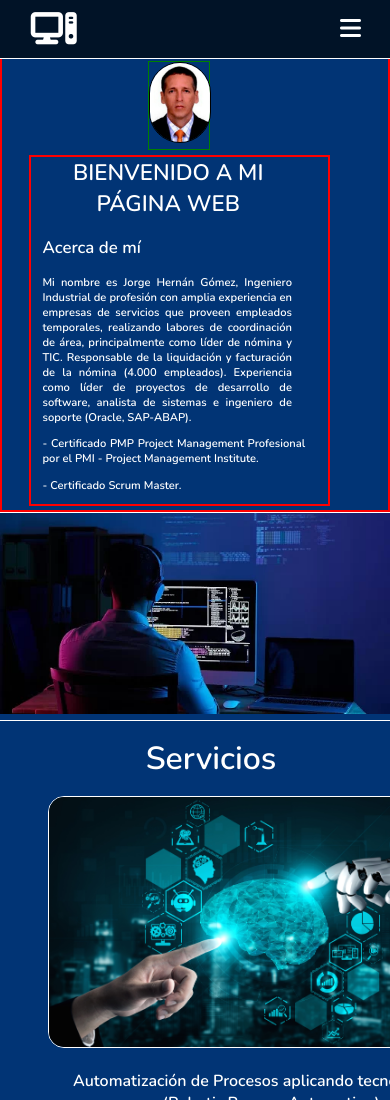
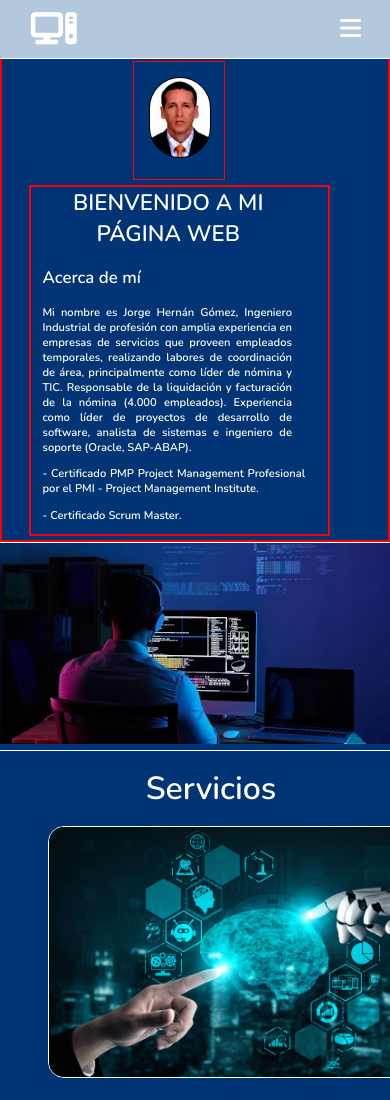
Before and after one commit to johergo2/miprimeraagina, a plain HTML site: page index.html in a window 390 px wide. Shown: the top 1100 px of the page. Drawn offline with nearby package versions, Linux system fonts and the light colour scheme.

Commit message:
Quinto cambio mi primera página web

```diff
--- a/styles.css
+++ b/styles.css
@@ -419,7 +419,7 @@ footer div {
   }
 
   header {
-    /*background-color: rgb(179, 199, 221);*/
+    background-color: rgb(179, 199, 221);
     width: 100%;
     height: 6%;
     justify-content: space-between;
@@ -566,15 +566,16 @@ footer div {
     color: white;
   }
 
-  .acerca-imagen{
+  .acerca-imagen{  /*Foto JHGR*/
     width: 20%;
-    padding: 0em;
+    padding: 5%;
     align-content: center;
-    border: solid 1px green;
+    border: solid 1px red;
   }
 
   .acerca-imagen img {
      align-content: center;
+     /*border: solid 1px yellow;*/
      margin: auto;
      width: 100%;
   }
```
